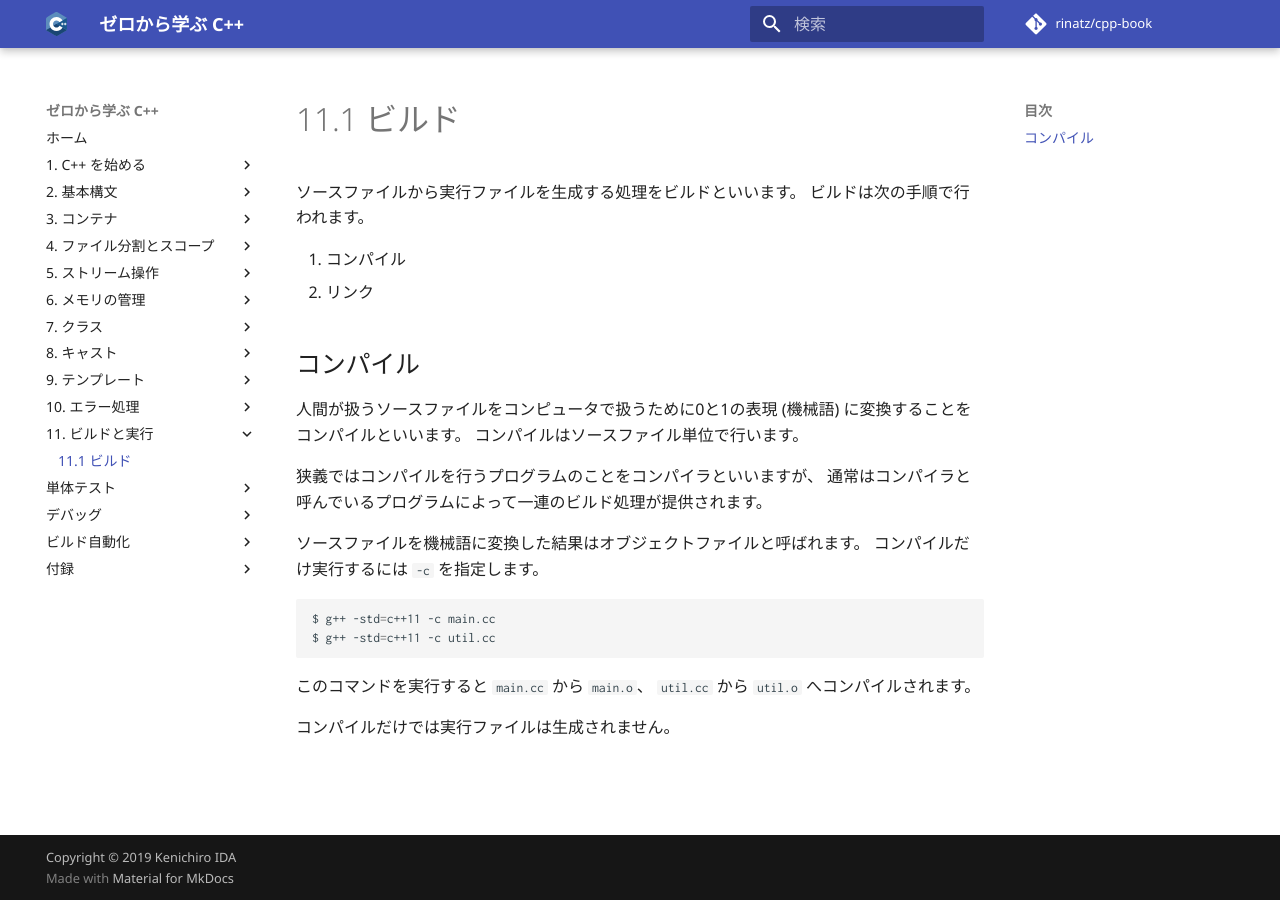
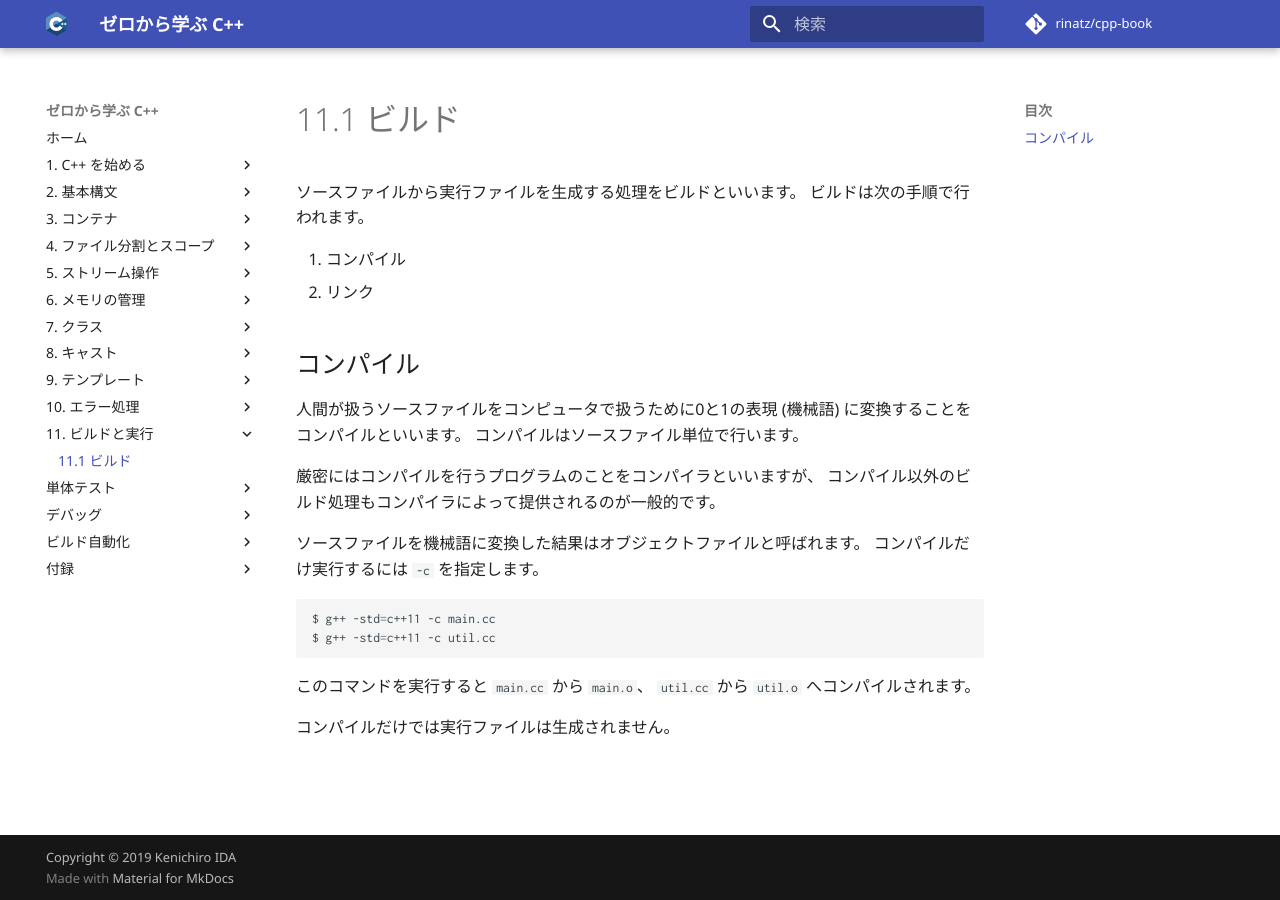
Before and after one commit to rinatz/cpp-book, an MkDocs documentation site: the page built from docs/ch11-01-build.md, in a window 1280 px wide. Built offline with MkDocs 1.6.1 and Material for MkDocs 9.7.7, drawn with Linux system fonts in a browser that asks for light colours; comment, search, counter and statistics services are not loaded.

Commit message:
Improve sentence

```diff
--- a/docs/ch11-01-build.md
+++ b/docs/ch11-01-build.md
@@ -11,8 +11,8 @@
 人間が扱うソースファイルをコンピュータで扱うために0と1の表現 (機械語) に変換することをコンパイルといいます。
 コンパイルはソースファイル単位で行います。
 
-狭義ではコンパイルを行うプログラムのことをコンパイラといいますが、
-通常はコンパイラと呼んでいるプログラムによって一連のビルド処理が提供されます。
+厳密にはコンパイルを行うプログラムのことをコンパイラといいますが、
+コンパイル以外のビルド処理もコンパイラによって提供されるのが一般的です。
 
 ソースファイルを機械語に変換した結果はオブジェクトファイルと呼ばれます。
 コンパイルだけ実行するには `-c` を指定します。
```
